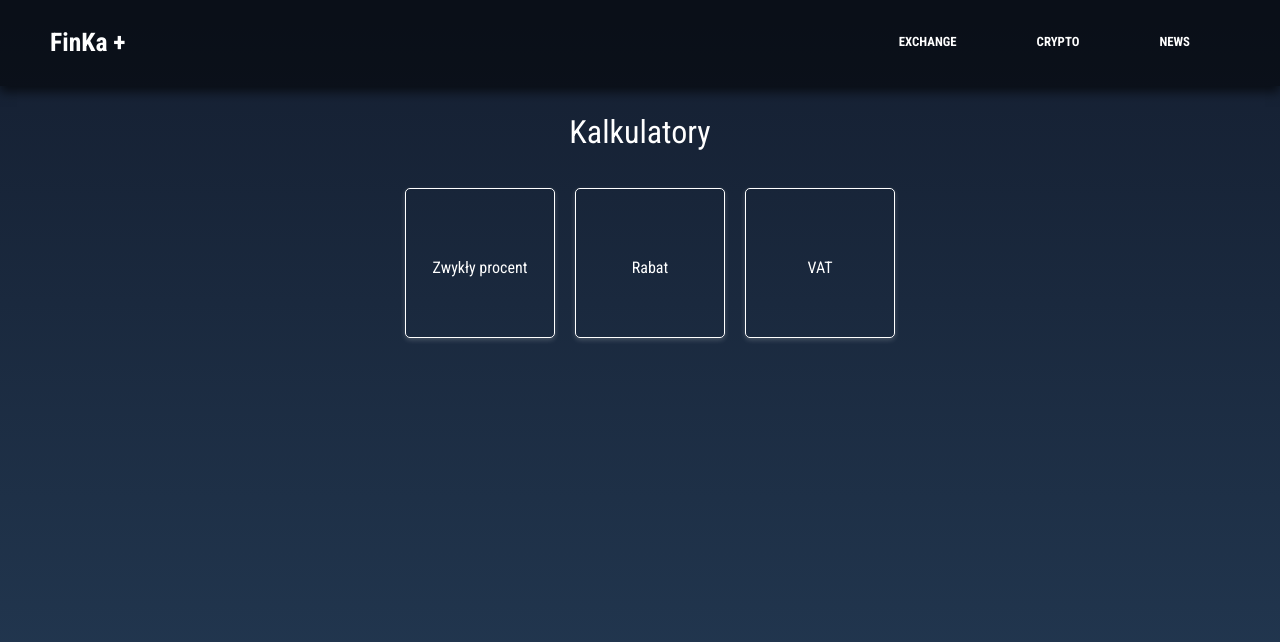
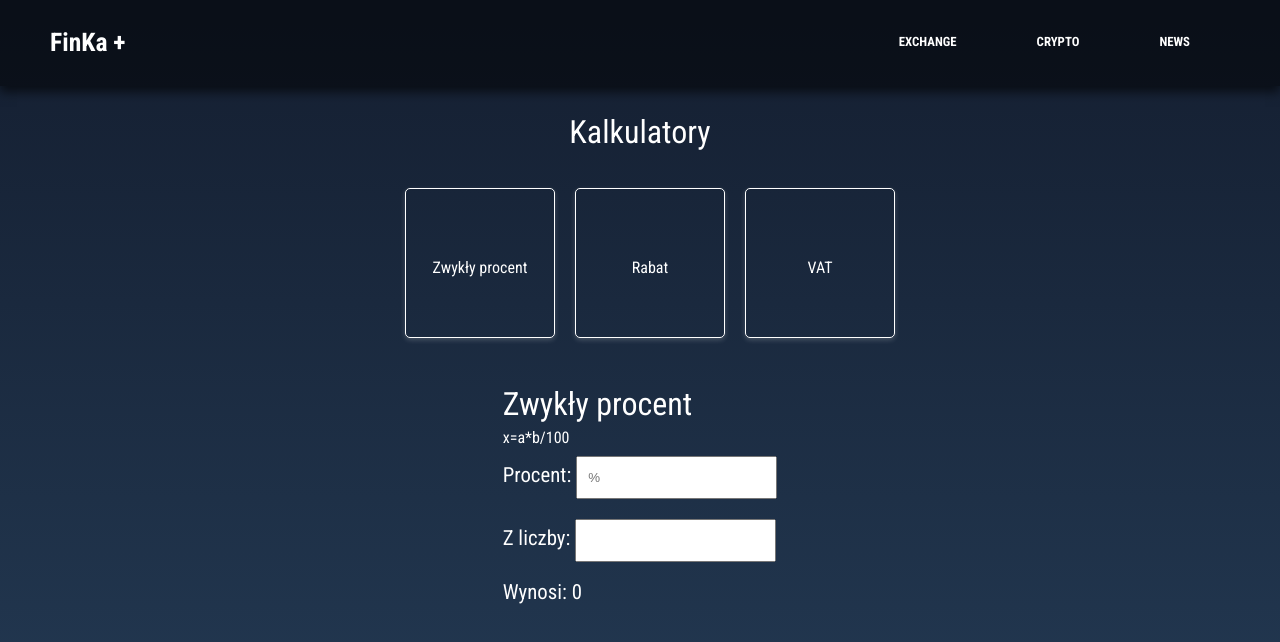
Before and after one commit to bartek2050/FinKa, a React (Create React App) app: page / in a window 1280 px wide. Shown: the top 642 px of the page. Built offline with nearby package versions, Linux system fonts and the light colour scheme.

Commit message:
percentage calc

```diff
--- a/src/App.js
+++ b/src/App.js
@@ -1,5 +1,6 @@
 import React from 'react';
 import './scss/main.scss'
+import Calculator from "./Calculators";
 
 const App = () => {
 
@@ -19,7 +20,7 @@ const App = () => {
             </div>
         </header>
         <h1>Kalkulatory</h1>
-        <div className={"calcSelect__section"}>
+        <section className={"calcSelect__section"}>
             <div className={"calcSelect__section-box percentBox"}>
                 <i className="fi-xtlux2-percent-thin"></i>
                 <p>Zwykły procent</p>
@@ -34,10 +35,12 @@ const App = () => {
                 <i className="fi-xtluh2-shopping-cart-thin"></i>
                <p>VAT</p>
             </div>
+        </section>
 
+            <section className={"calculators__section"}>
+                <Calculator/>
 
-
-        </div>
+            </section>
 
         </>
     )
--- /dev/null
+++ b/src/Calculators.js
@@ -0,0 +1,26 @@
+import React, {useState} from 'react';
+
+const Calculator = () => {
+    const [percent, setPercent] = useState("");
+    const [number, setNumber] = useState("");
+
+    return (
+        <div className={"percentSection"}>
+        <h2>Zwykły procent</h2> <span>x=a*b/100</span>
+        <form className={"percentForm"}>
+            <label>
+               Procent:
+                <input type={"text"} name={"percent"} placeholder={"%"} onChange={event => setPercent(event.target.value)} />
+            </label>
+            <label>
+                Z liczby:
+                <input type={"text"} name={"number"} onChange={event => setNumber(event.target.value)} />
+            </label>
+            <p>Wynosi: {Math.imul(number,percent)/100}</p>
+        </form>
+            </div>
+    )
+
+}
+
+export default Calculator;
--- /dev/null
+++ b/src/scss/elements/_calculators.scss
@@ -0,0 +1,34 @@
+.calculators__section {
+    display: flex;
+    justify-content: center;
+}
+
+.percentSection {
+    color: $fontColor;
+    display: flex;
+    flex-direction: column;
+
+    h2 {
+        font-size: 2em;
+        padding: 10px 0;
+    }
+
+    .percentForm {
+        font-size: 1.3em;
+        display: flex;
+        flex-direction: column;
+
+        label {
+            padding: 10px 0;
+
+            input {
+                padding: 12px 10px;
+                margin-left: 5px;
+            }
+        }
+
+        p {
+            padding: 10px 0;
+        }
+    }
+}
--- a/src/scss/main.scss
+++ b/src/scss/main.scss
@@ -4,3 +4,4 @@
 @import "settings/mixin";
 @import "elements/header";
 @import "elements/features";
+@import "elements/calculators";
```
